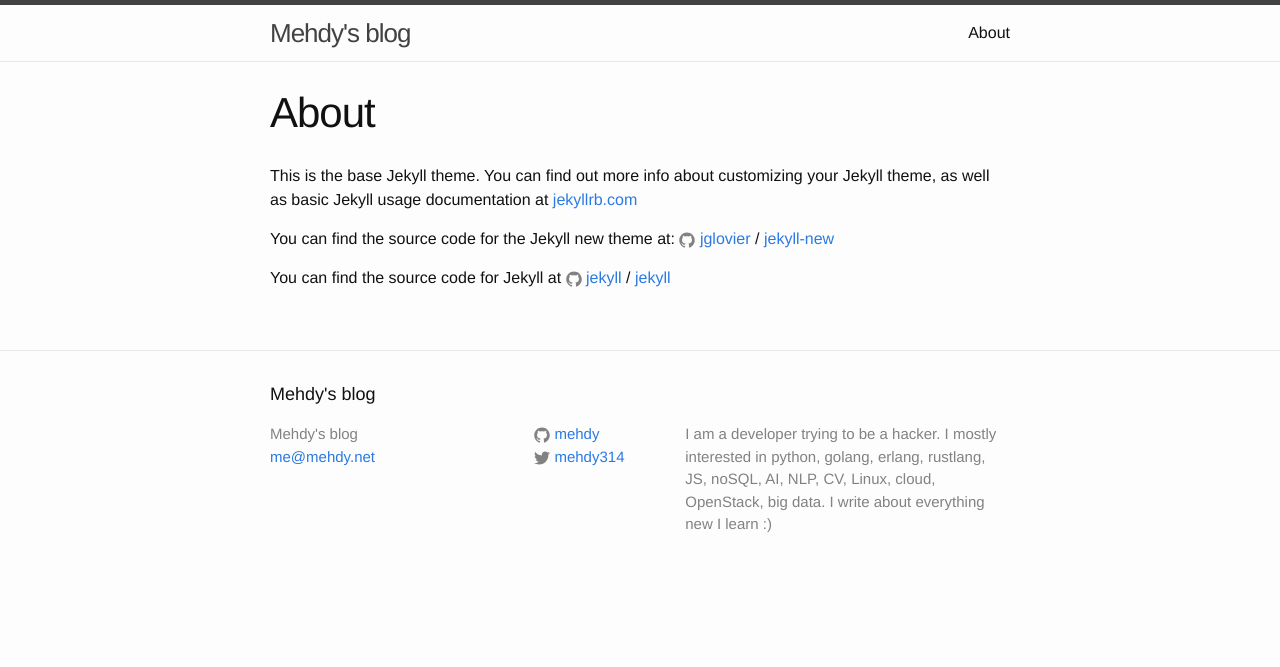
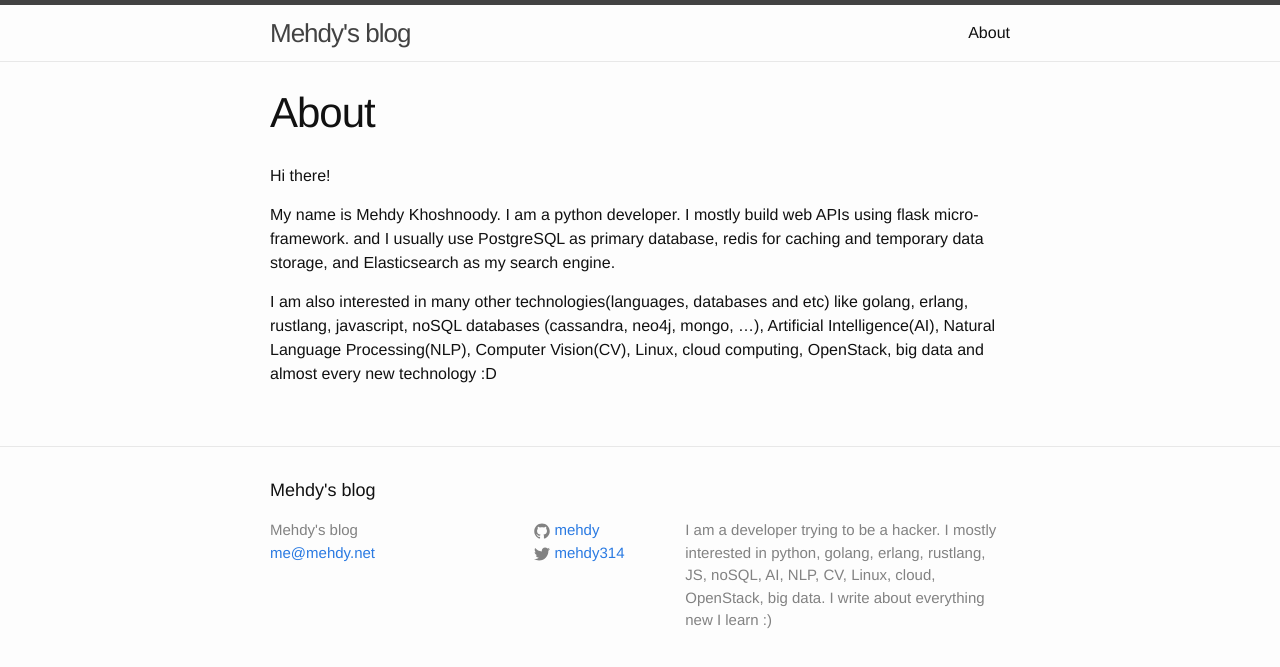
Before and after one commit to mehdy/blog, a Jekyll site: the page built from about.md, in a window 1280 px wide. Shown: the top 667 px of the page. Built offline with Jekyll 4.4.1, drawn with Linux system fonts in a browser that asks for light colours.

Commit message:
about me

```diff
--- a/about.md
+++ b/about.md
@@ -4,12 +4,11 @@ title: About
 permalink: /about/
 ---
 
-This is the base Jekyll theme. You can find out more info about customizing your Jekyll theme, as well as basic Jekyll usage documentation at [jekyllrb.com](http://jekyllrb.com/)
+Hi there!
 
-You can find the source code for the Jekyll new theme at:
-{% include icon-github.html username="jglovier" %} /
-[jekyll-new](https://github.com/jglovier/jekyll-new)
+My name is Mehdy Khoshnoody. I am a python developer.
+I mostly build web APIs using flask micro-framework.
+and I usually use PostgreSQL as primary database, redis for caching and temporary data storage, and Elasticsearch as my search engine.
 
-You can find the source code for Jekyll at
-{% include icon-github.html username="jekyll" %} /
-[jekyll](https://github.com/jekyll/jekyll)
+I am also interested in many other technologies(languages, databases and etc) like
+golang, erlang, rustlang, javascript, noSQL databases (cassandra, neo4j, mongo, ...), Artificial Intelligence(AI), Natural Language Processing(NLP), Computer Vision(CV), Linux, cloud computing, OpenStack, big data and almost every new technology :D
```
